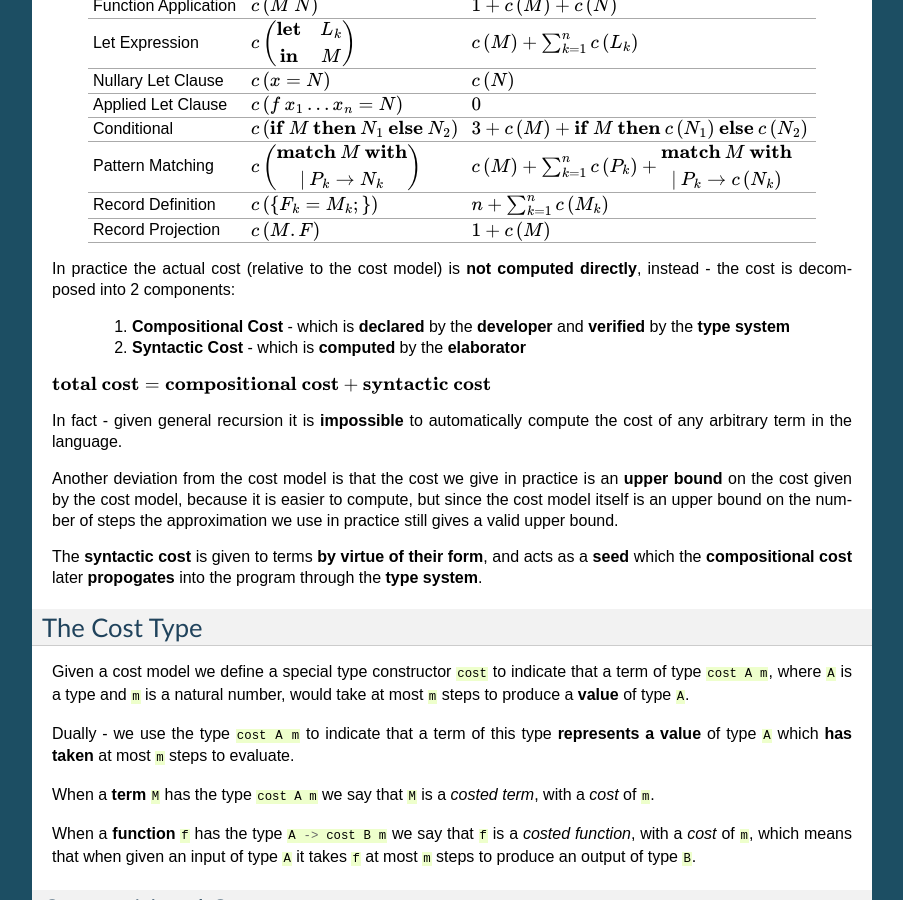
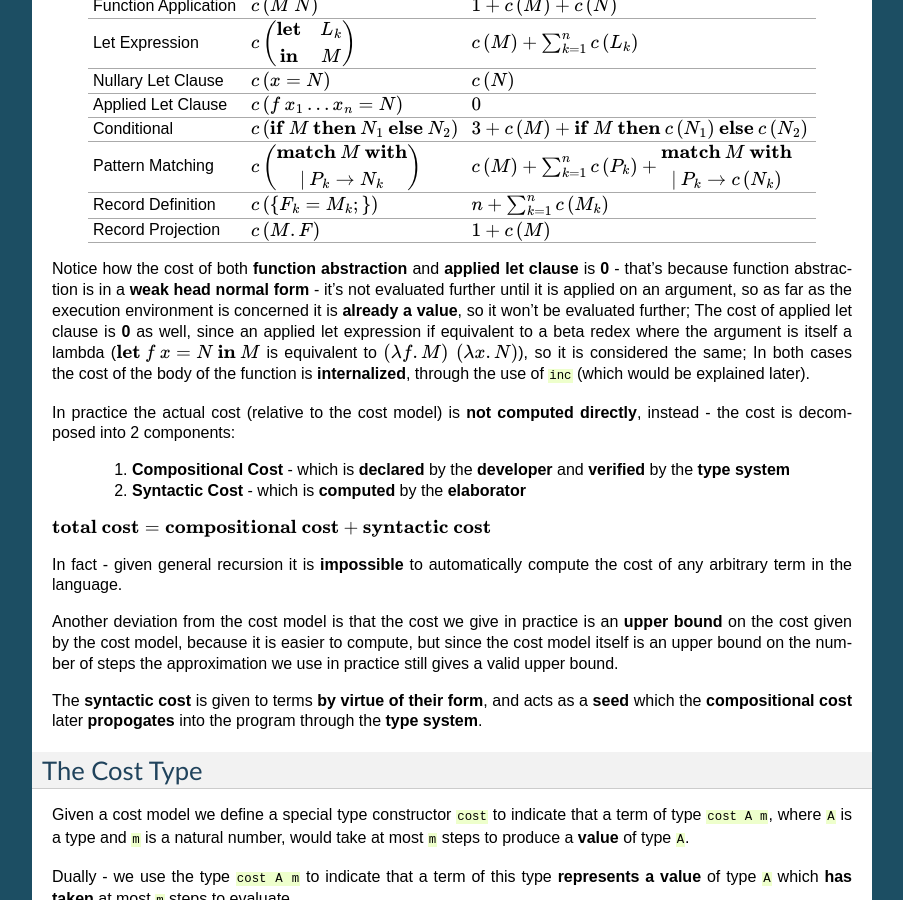
Before and after one commit to zenprotocol/docs, a Sphinx documentation site: the page built from docs/root/contracts/cost.rst, in a window 1280 px wide and 900 px high, scrolled down 476 px. Shown: the whole window, without its empty margins (198-1101 px from the left). Built offline with Sphinx 7.4.7, drawn with Linux system fonts in a browser that asks for light colours.

Commit message:
added a bit about why the cost of lambdas and applied lets is 0

```diff
--- a/docs/root/contracts/cost.rst
+++ b/docs/root/contracts/cost.rst
@@ -58,6 +58,16 @@ We use the notation :math:`c\left(M\right)` for the cost of the term :fsharp:`M`
    * - Record Projection
      - :math:`c\left(\color{black}{ M.F }\right)`
      - :math:`1 + c\left(\color{black}{M}\right)`
+
+Notice how the cost of both **function abstraction** and **applied let clause** is **0** -
+that's because function abstraction is in a **weak head normal form** - it's not evaluated further until
+it is applied on an argument, so as far as the execution environment is concerned it is **already a value**,
+so it won't be evaluated further;
+The cost of applied let clause is **0** as well, since an applied let expression if equivalent to a beta redex
+where the argument is itself a lambda (:math:`\textbf{let} \: f \: x = N \: \textbf{in} \: M` is equivalent to
+:math:`\left(\lambda f.M\right) \: \left(\lambda x.N\right)`), so it is considered the same;
+In both cases the cost of the body of the function is **internalized**, through the use of :fsharp:`inc`
+(which would be explained later).
 
 In practice the actual cost (relative to the cost model) is **not computed directly**,
 instead - the cost is decomposed into 2 components:
```
